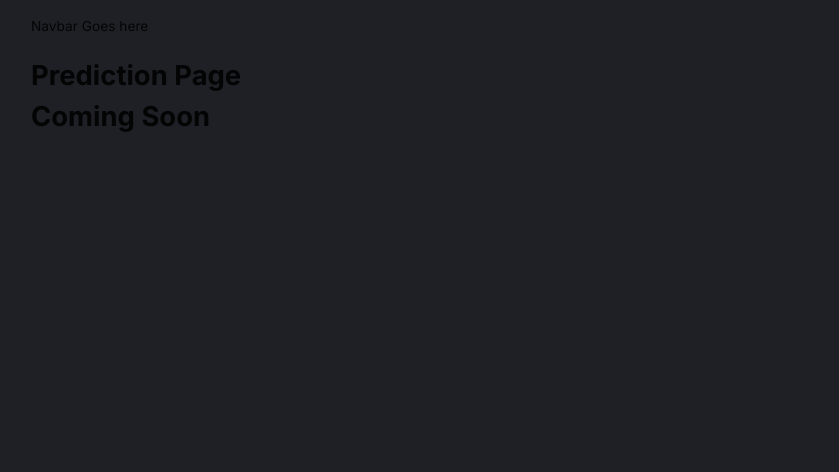
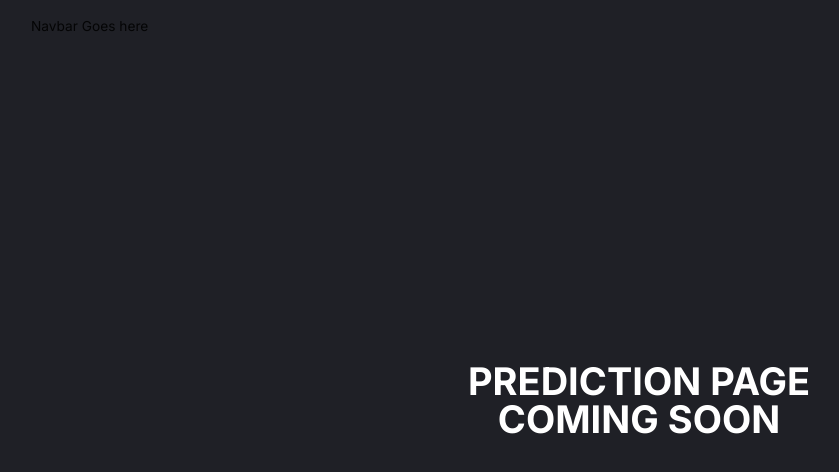
Before and after one commit to jamores07/MERN-Fintellect, a React (Vite) app in the folder client/: page /predictions in a window 1280 px wide. Shown: the top 472 px of the page, without its empty margins (1-840 px from the left). Built offline with nearby package versions, Linux system fonts and the light colour scheme; what miragejs would draw is missing.

Commit message:
Development branch update

```diff
--- a/client/src/index.css
+++ b/client/src/index.css
@@ -25,3 +25,19 @@ body,
 ::-webkit-scrollbar-track:hover {
   background: #2a2b2f;
 }
+
+.Predict-container {
+  position: fixed;
+  top: 50%;
+  left: 50%;
+  -webkit-transform: translate(-50%, -50%);
+  transform: translate(-50%, -50%);
+}
+
+.Predict-h1 {
+  font-size: 38px;
+  color: #fff;
+  text-transform: uppercase;
+  text-align: center;
+  line-height: 1;
+}
```
